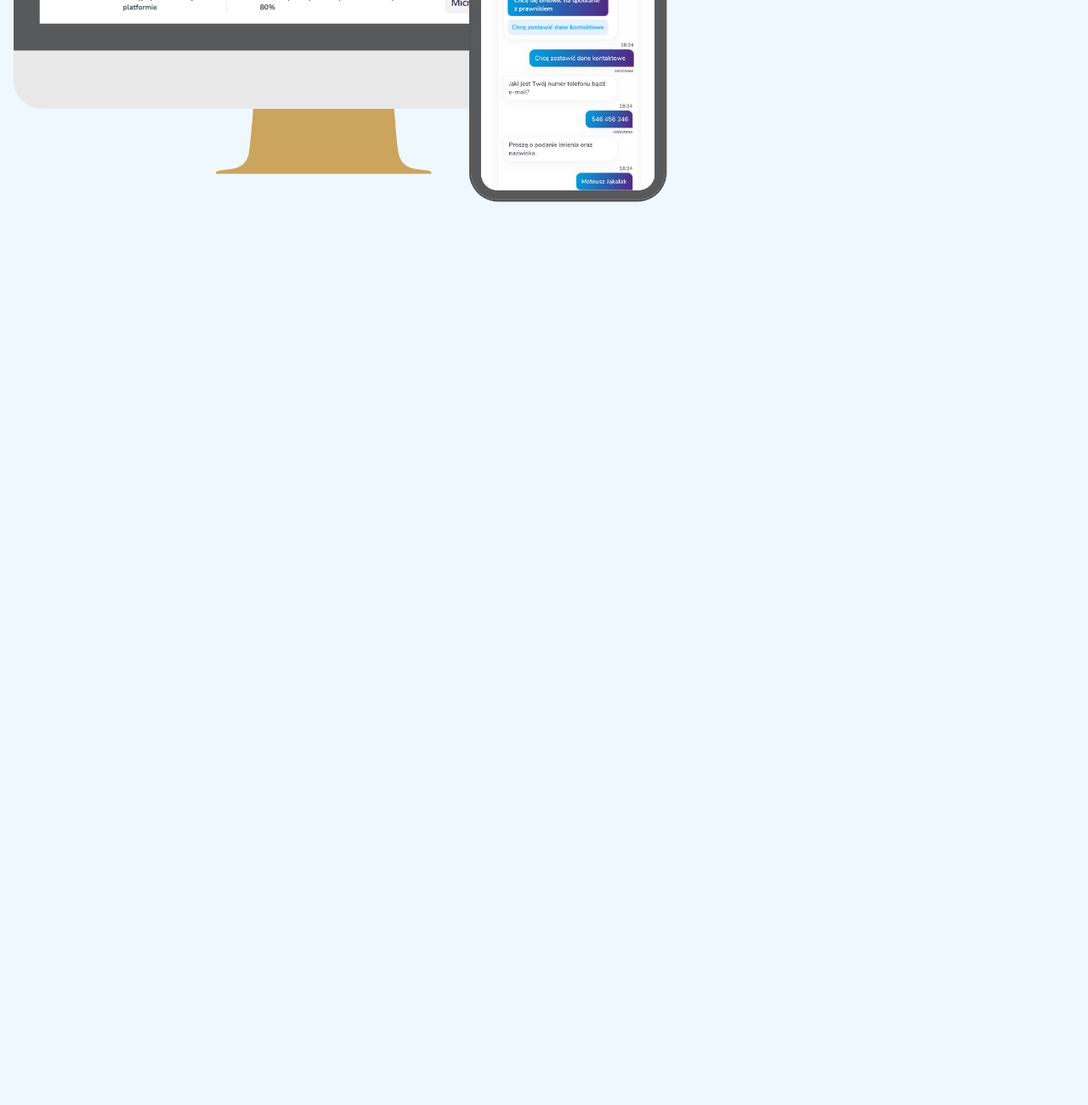
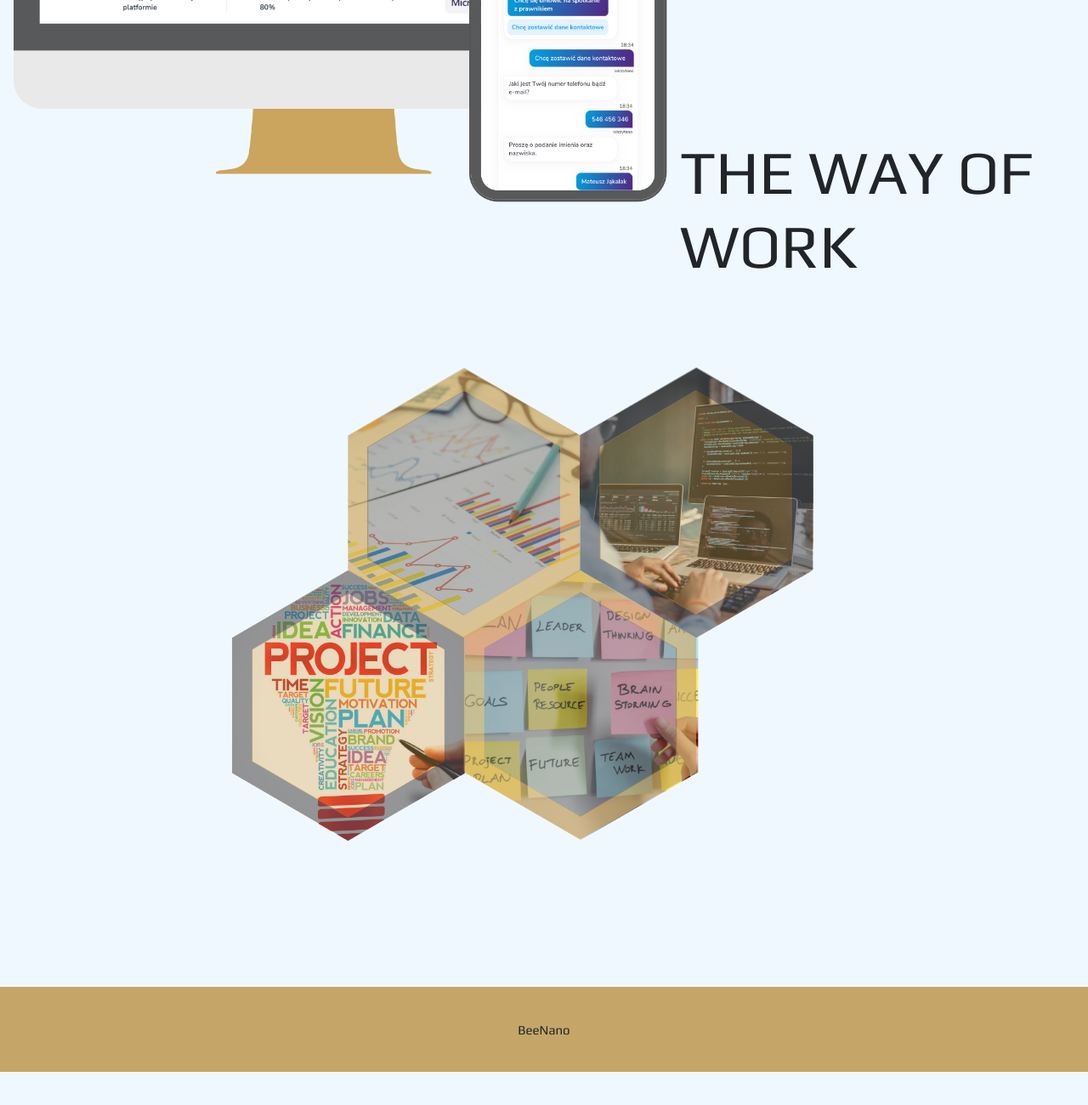
Before and after one commit to TomaszCiszewski/beenano.github.io, a plain HTML site: page index.html in a window 1280 px wide. Shown: the part 1819-3119 px from the top of the page at 85% size. Drawn offline with nearby package versions, Linux system fonts and the light colour scheme; a web font is replaced by a local one.

Commit message:
Rebuild complete

```diff
--- a/index.html
+++ b/index.html
@@ -145,6 +145,15 @@
         <div class="tiles3_text">
             <p>Lorem ipsum dolor sit, amet consectetur adipisicing elit. Consequatur maiores eligendi dolores fugiat dicta reiciendis velit assumenda tenetur! Nostrum, ea. Neque, blanditiis. Nulla debitis, exercitationem sint error modi distinctio officia.</p>
         </div>
+        <div class="twow_text">
+            <h1>THE WAY OF WORK</h1>
+        </div>
+        <div class="tiles2">
+            <img draggable="false" src="src/img/tiles3.png" alt="">
+        </div>
+        <footer>
+            <p>BeeNano</p>
+        </footer>
     </div>
 </body>
 </html>
--- a/style.css
+++ b/style.css
@@ -266,3 +266,36 @@ li :hover:hover {
     font-size: 25px;
     }
 }
+
+.tiles2 {
+    scale: 60%;
+    margin-left: 20px;
+    margin-top: -95px;
+    user-select: none;
+}
+
+.twow_text {
+    margin-left: 800px;
+    margin-top: 580px;
+    font-family: "Play", sans-serif;
+    font-weight: 400;
+    font-style: normal;
+    h1 {
+    font-size: 72px;
+    }
+}
+
+footer {
+    background-color: rgb(197, 166, 104);
+    height: 100px;
+    margin-top: -15px;
+    p {
+        text-align: center;
+        padding: 40px;
+        font-family: "Play", sans-serif;
+        font-weight: 400;
+        font-style: normal;
+        font-size: 15px;
+    }
+    top: 100%;
+}
```
